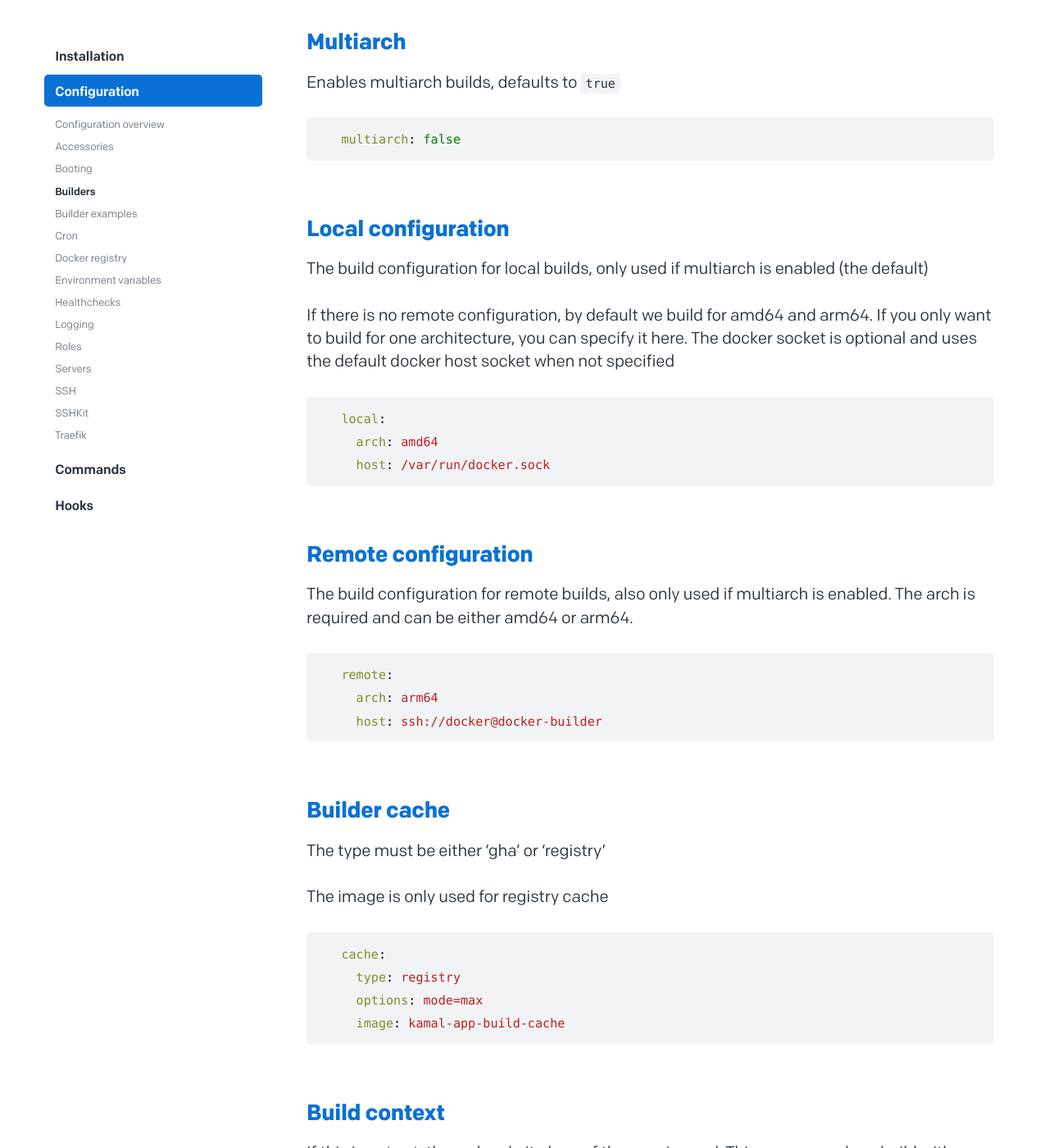
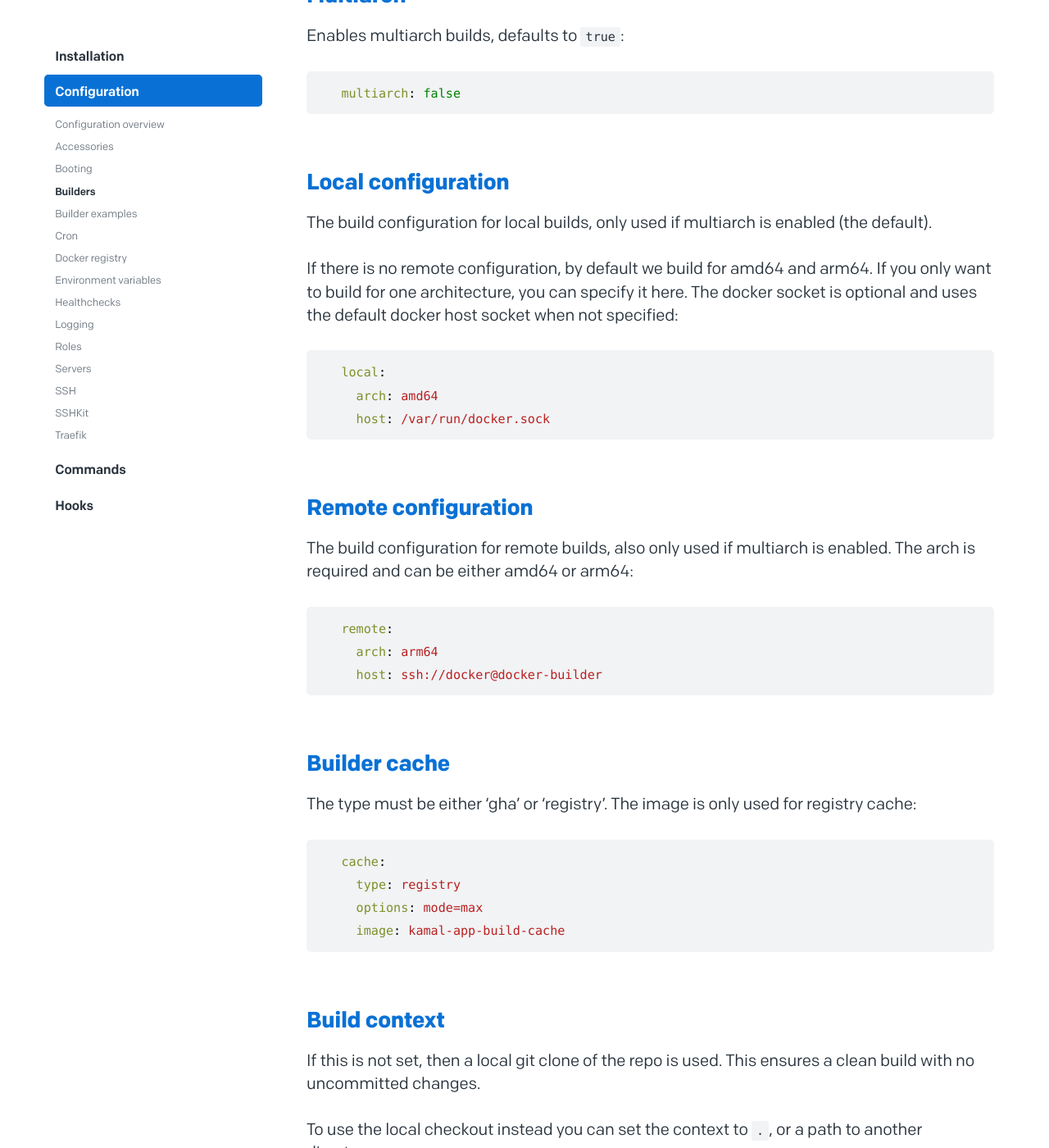
Before and after one commit to basecamp/kamal-site, a Jekyll site: the page built from docs/configuration/builders.md, in a window 1280 px wide and 1400 px high, scrolled down 835 px. Shown: the whole window at 82% size. Built offline with Jekyll 4.4.1, drawn with Linux system fonts in a browser that asks for light colours; some of the changed text lies outside the part shown.

Commit message:
Formatting edits

````diff
--- a/docs/configuration/builders.md
+++ b/docs/configuration/builders.md
@@ -4,87 +4,97 @@ title: Builder
 
 # Builder
 
+The builder configuration controls how the application is built with `docker build` or `docker buildx build`. If no configuration is specified, Kamal will:
 
-The builder configuration controls how the application is built with `docker build` or `docker buildx build`
-
-If no configuration is specified, Kamal will:
 1. Create a buildx context called `kamal-<service>-multiarch`
 2. Use `docker buildx build` to build a multiarch image for linux/amd64,linux/arm64 with that context
 
-See [Builder examples](/docs/configuration/builder-examples/) for more information
+See [Builder examples](/docs/configuration/builder-examples/) for more information.
 
 ## [Builder options](#builder-options)
 
-Options go under the builder key in the root configuration.
+Options go under the builder key in the root configuration:
+
 ```yaml
 builder:
 ```
+
 ## [Multiarch](#multiarch)
 
-Enables multiarch builds, defaults to `true`
+Enables multiarch builds, defaults to `true`:
+
 ```yaml
   multiarch: false
 ```
+
 ## [Local configuration](#local-configuration)
 
-The build configuration for local builds, only used if multiarch is enabled (the default)
+The build configuration for local builds, only used if multiarch is enabled (the default).
 
-If there is no remote configuration, by default we build for amd64 and arm64.
-If you only want to build for one architecture, you can specify it here.
-The docker socket is optional and uses the default docker host socket when not specified
+If there is no remote configuration, by default we build for amd64 and arm64. If you only want to build for one architecture, you can specify it here. The docker socket is optional and uses the default docker host socket when not specified:
+
 ```yaml
   local:
     arch: amd64
     host: /var/run/docker.sock
 ```
+
 ## [Remote configuration](#remote-configuration)
 
-The build configuration for remote builds, also only used if multiarch is enabled.
-The arch is required and can be either amd64 or arm64.
+The build configuration for remote builds, also only used if multiarch is enabled. The arch is required and can be either amd64 or arm64:
+
 ```yaml
   remote:
     arch: arm64
     host: ssh://docker@docker-builder
 ```
+
 ## [Builder cache](#builder-cache)
 
-The type must be either 'gha' or 'registry'
+The type must be either 'gha' or 'registry'. The image is only used for registry cache:
 
-The image is only used for registry cache
 ```yaml
   cache:
     type: registry
     options: mode=max
     image: kamal-app-build-cache
 ```
+
 ## [Build context](#build-context)
 
-If this is not set, then a local git clone of the repo is used.
-This ensures a clean build with no uncommitted changes.
+If this is not set, then a local git clone of the repo is used. This ensures a clean build with no uncommitted changes.
 
-To use the local checkout instead you can set the context to `.`, or a path to another directory.
+To use the local checkout instead you can set the context to `.`, or a path to another directory:
+
 ```yaml
   context: .
 ```
+
 ## [Dockerfile](#dockerfile)
 
-The Dockerfile to use for building, defaults to `Dockerfile`
+The Dockerfile to use for building, defaults to `Dockerfile`:
+
 ```yaml
   dockerfile: Dockerfile.production
 ```
+
 ## [Build target](#build-target)
 
-If not set, then the default target is used
+If not set, then the default target is used:
+
 ```yaml
   target: production
 ```
+
 ## [Build Arguments](#build-arguments)
 
-Any additional build arguments, passed to `docker build` with `--build-arg <key>=<value>`
+Any additional build arguments, passed to `docker build` with `--build-arg <key>=<value>`:
+
 ```yaml
   args:
     ENVIRONMENT: production
 ```
+
 ## [Referencing build arguments](#referencing-build-arguments)
 
 ```shell
@@ -94,13 +104,14 @@ FROM ruby:$RUBY_VERSION-slim as base
 
 ## [Build secrets](#build-secrets)
 
-Values are read from the environment.
+Values are read from the environment:
 
 ```yaml
   secrets:
     - SECRET1
     - SECRET2
 ```
+
 ## [Referencing Build Secrets](#referencing-build-secrets)
 
 ```shell
@@ -115,10 +126,10 @@ RUN --mount=type=secret,id=GITHUB_TOKEN \
   rm -rf /usr/local/bundle/cache
 ```
 
-
 ## [SSH](#ssh)
 
-SSH agent socket or keys to expose to the build
+SSH agent socket or keys to expose to the build:
+
 ```yaml
   ssh: default=$SSH_AUTH_SOCK
 ```
````
Also changed, not shown: docs/configuration/builder-examples.md (+1 -1 lines).
